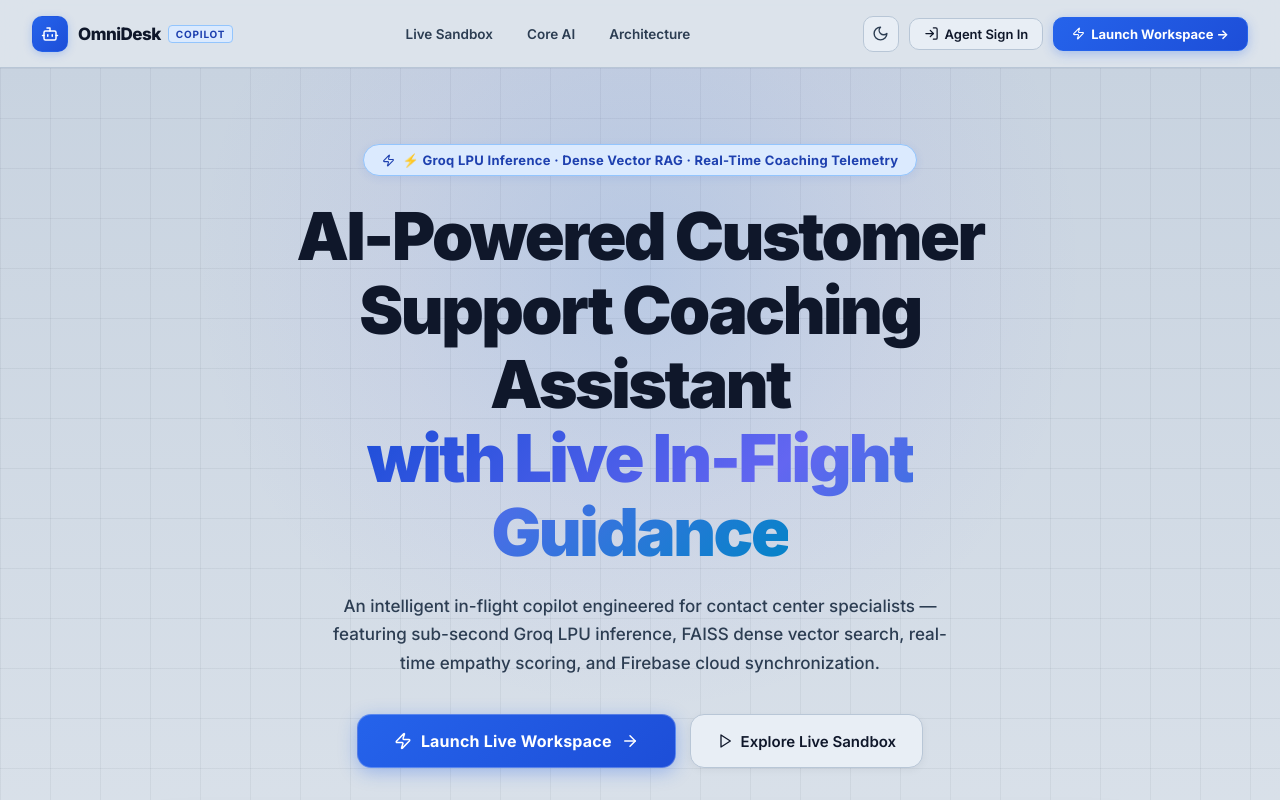
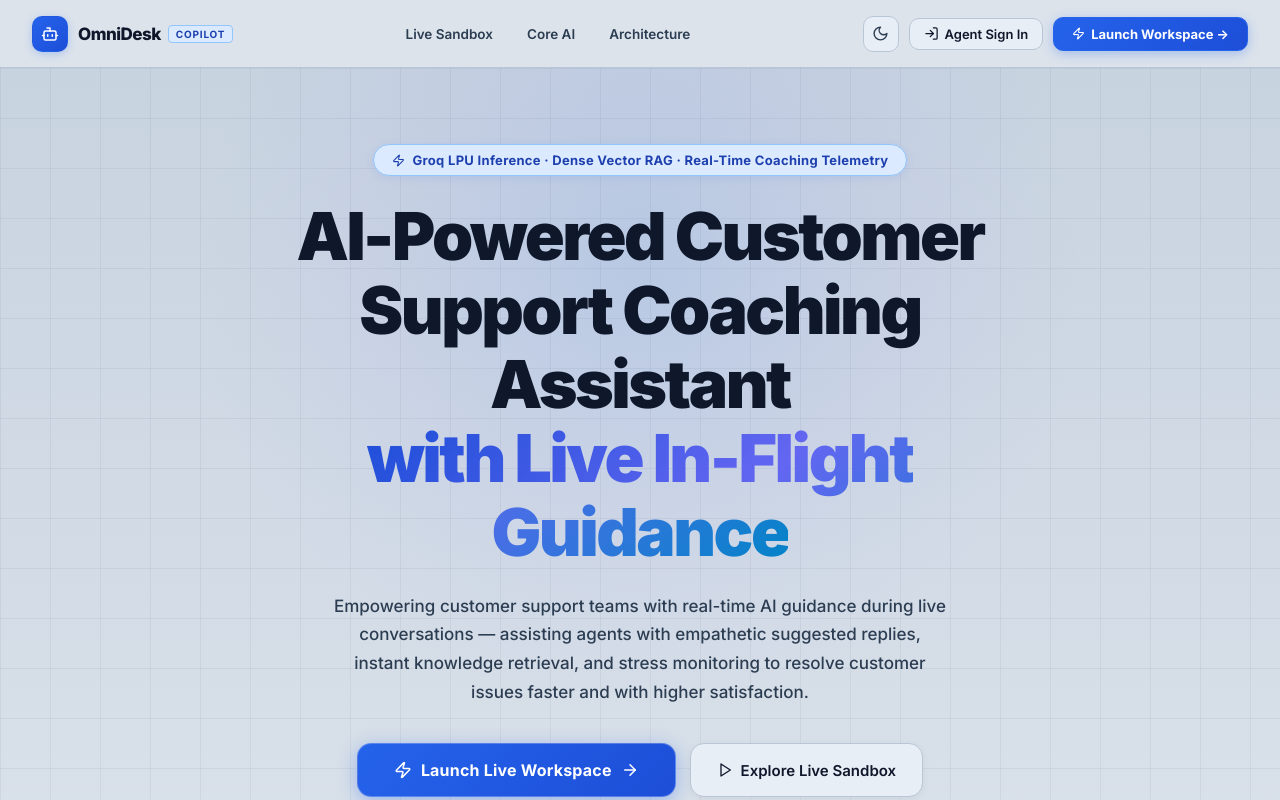
Before and after one commit to Guptanshu44/Customer-support-assistant, a React (Vite) app in the folder frontend/: page / in a window 1280 px wide. Built offline with nearby package versions, Linux system fonts and the light colour scheme; no server answers.

Commit message:
changed sub heading of landing page

```diff
--- a/frontend/src/pages/LandingPage.jsx
+++ b/frontend/src/pages/LandingPage.jsx
@@ -415,7 +415,7 @@ export default function LandingPage({ onNavigate }) {
         <div className="landing-hero-content">
           <div className="landing-hero-badge">
             <Zap size={13} style={{ color: '#1e40af' }} />
-            <span>⚡ Groq LPU Inference · Dense Vector RAG · Real-Time Coaching Telemetry</span>
+            <span>Groq LPU Inference · Dense Vector RAG · Real-Time Coaching Telemetry</span>
           </div>
 
           <h1 className="landing-hero-title">
@@ -424,7 +424,7 @@ export default function LandingPage({ onNavigate }) {
           </h1>
 
           <p className="landing-hero-subtitle">
-            An intelligent in-flight copilot engineered for contact center specialists — featuring sub-second Groq LPU inference, FAISS dense vector search, real-time empathy scoring, and Firebase cloud synchronization.
+            Empowering customer support teams with real-time AI guidance during live conversations — assisting agents with empathetic suggested replies, instant knowledge retrieval, and stress monitoring to resolve customer issues faster and with higher satisfaction.
           </p>
 
           <div className="landing-hero-actions">
```
Also changed, not shown: 1 other file (tests, documents, lock files or other folders).
